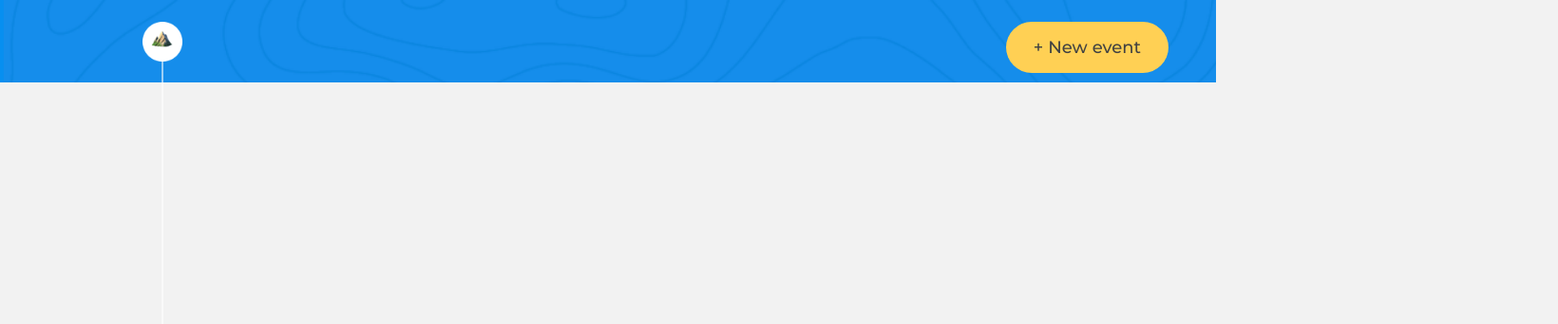
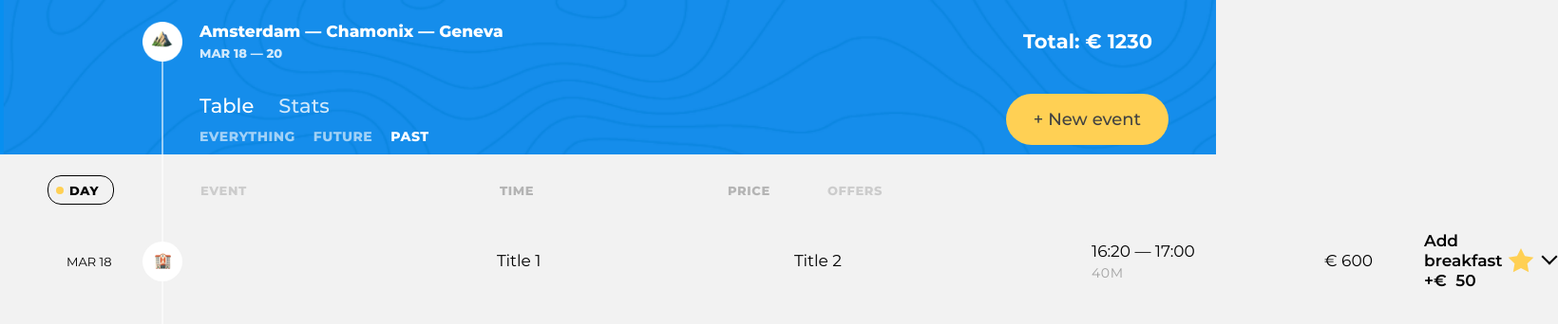
Before and after one commit to karbonara/675873-big-trip-16, a website built with webpack: page public/index.html in a window 1280 px wide. Shown: the whole page at 95% size, 1640 px wide, since content can reach past the window. Built offline with nearby package versions, Linux system fonts and the light colour scheme.

Commit message:
Добавил тестовые данные

```diff
--- a/src/main.js
+++ b/src/main.js
@@ -0,0 +1,23 @@
+import { createListSortTeamplate } from './view/list-sort-view.js';
+import { createListFilterTeamplate } from './view/list-filter-view.js';
+import { createFormSortTeamplate } from './view/form-sort-view.js';
+import { createTripEventsListTemplate } from './view/trip-events-list-view.js';
+import { renderTemplate, RenderPosition } from './utils/render.js';
+
+// const EVENTS_COUNT = 5;
+
+const siteHeaderElement = document.querySelector('.page-header');
+const siteControlsElement = siteHeaderElement.querySelector('.trip-controls__navigation');
+const siteTripElement = siteHeaderElement.querySelector('.trip-main');
+
+renderTemplate(siteTripElement, createListSortTeamplate(), RenderPosition.AFTERBEGIN);
+renderTemplate(siteControlsElement, createListFilterTeamplate(), RenderPosition.BEFOREEND);
+
+const siteMainElement = document.querySelector('.trip-events');
+renderTemplate(siteMainElement, createFormSortTeamplate(), RenderPosition.BEFOREEND);
+
+// for (let i = 0; i < EVENTS_COUNT; i++) {
+//   renderTemplate(siteMainElement, createTripEventsListTemplate(), RenderPosition.BEFOREEND);
+// }
+
+renderTemplate(siteMainElement, createTripEventsListTemplate(), RenderPosition.BEFOREEND);
--- /dev/null
+++ b/src/view/form-sort-view.js
@@ -0,0 +1,28 @@
+export const createFormSortTeamplate = () => (
+  `<form class="trip-events__trip-sort  trip-sort" action="#" method="get">
+        <div class="trip-sort__item  trip-sort__item--day">
+          <input id="sort-day" class="trip-sort__input  visually-hidden" type="radio" name="trip-sort" value="sort-day" checked>
+          <label class="trip-sort__btn" for="sort-day">Day</label>
+        </div>
+
+        <div class="trip-sort__item  trip-sort__item--event">
+          <input id="sort-event" class="trip-sort__input  visually-hidden" type="radio" name="trip-sort" value="sort-event" disabled>
+          <label class="trip-sort__btn" for="sort-event">Event</label>
+        </div>
+
+        <div class="trip-sort__item  trip-sort__item--time">
+          <input id="sort-time" class="trip-sort__input  visually-hidden" type="radio" name="trip-sort" value="sort-time">
+          <label class="trip-sort__btn" for="sort-time">Time</label>
+        </div>
+
+        <div class="trip-sort__item  trip-sort__item--price">
+          <input id="sort-price" class="trip-sort__input  visually-hidden" type="radio" name="trip-sort" value="sort-price">
+          <label class="trip-sort__btn" for="sort-price">Price</label>
+        </div>
+
+        <div class="trip-sort__item  trip-sort__item--offer">
+          <input id="sort-offer" class="trip-sort__input  visually-hidden" type="radio" name="trip-sort" value="sort-offer" disabled>
+          <label class="trip-sort__btn" for="sort-offer">Offers</label>
+        </div>
+  </form>`
+);
--- /dev/null
+++ b/src/view/list-filter-view.js
@@ -0,0 +1,33 @@
+export const createListFilterTeamplate = () => (
+  `<div class="trip-main__trip-controls  trip-controls">
+    <div class="trip-controls__navigation">
+      <h2 class="visually-hidden">Switch trip view</h2>
+      <nav class="trip-controls__trip-tabs  trip-tabs">
+        <a class="trip-tabs__btn  trip-tabs__btn--active" href="#">Table</a>
+        <a class="trip-tabs__btn" href="#">Stats</a>
+      </nav>
+    </div>
+
+    <div class="trip-controls__filters">
+      <h2 class="visually-hidden">Filter events</h2>
+      <form class="trip-filters" action="#" method="get">
+        <div class="trip-filters__filter">
+          <input id="filter-everything" class="trip-filters__filter-input  visually-hidden" type="radio" name="trip-filter" value="everything">
+          <label class="trip-filters__filter-label" for="filter-everything">Everything</label>
+        </div>
+
+        <div class="trip-filters__filter">
+          <input id="filter-future" class="trip-filters__filter-input  visually-hidden" type="radio" name="trip-filter" value="future">
+          <label class="trip-filters__filter-label" for="filter-future">Future</label>
+        </div>
+
+        <div class="trip-filters__filter">
+          <input id="filter-past" class="trip-filters__filter-input  visually-hidden" type="radio" name="trip-filter" value="past" checked>
+          <label class="trip-filters__filter-label" for="filter-past">Past</label>
+        </div>
+
+        <button class="visually-hidden" type="submit">Accept filter</button>
+      </form>
+    </div>
+</div>`
+);
--- /dev/null
+++ b/src/view/trip-events-list-view.js
@@ -0,0 +1,46 @@
+export const createTripEventsListTemplate = () => {
+  const title = [
+    { event: 'title 1' },
+    { event: 'title 2' },
+  ];
+  const titleHtml = title.map((item) => `<h3 class="event__title">${item.event}</h3>`);
+  return `<ul class="trip-events__list">
+    <li class="trip-events__item">
+      <div class="event">
+        <time class="event__date" datetime="2019-03-18">MAR 18</time>
+        <div class="event__type">
+          <img class="event__type-icon" width="42" height="42" src="img/icons/check-in.png" alt="Event type icon">
+        </div>
+        <h3 class="event__title">${titleHtml.join('')}</h3>
+        <div class="event__schedule">
+          <p class="event__time">
+            <time class="event__start-time" datetime="2019-03-18T12:25">16:20</time>
+            &mdash;
+            <time class="event__end-time" datetime="2019-03-18T13:35">17:00</time>
+          </p>
+          <p class="event__duration">40M</p>
+        </div>
+        <p class="event__price">
+          &euro;&nbsp;<span class="event__price-value">600</span>
+        </p>
+        <h4 class="visually-hidden">Offers:</h4>
+        <ul class="event__selected-offers">
+          <li class="event__offer">
+            <span class="event__offer-title">Add breakfast</span>
+            &plus;&euro;&nbsp;
+            <span class="event__offer-price">50</span>
+          </li>
+        </ul>
+        <button class="event__favorite-btn event__favorite-btn--active" type="button">
+          <span class="visually-hidden">Add to favorite</span>
+          <svg class="event__favorite-icon" width="28" height="28" viewBox="0 0 28 28">
+            <path d="M14 21l-8.22899 4.3262 1.57159-9.1631L.685209 9.67376 9.8855 8.33688 14 0l4.1145 8.33688 9.2003 1.33688-6.6574 6.48934 1.5716 9.1631L14 21z"/>
+          </svg>
+        </button>
+        <button class="event__rollup-btn" type="button">
+          <span class="visually-hidden">Open event</span>
+        </button>
+      </div>
+    </li>
+  </ul>`;
+};
```
Also changed, not shown: markup/add-new-point.html (+93 -45 lines), src/mock/data.json (added, +13 -0 lines), src/view/list-sort-view.js (+5 -4 lines), src/view/new-point-view.js (added, +164 -0 lines), src/mock/list-event.js (added).
